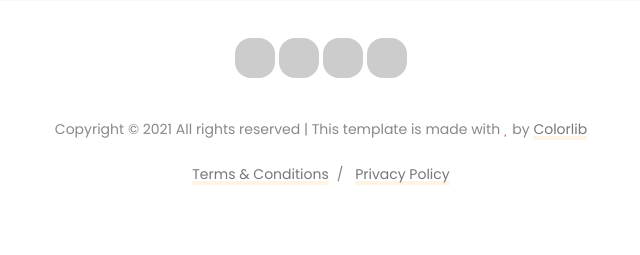
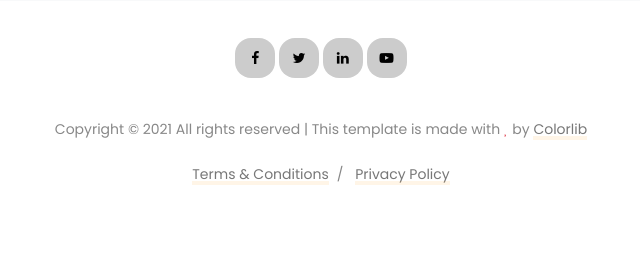
Before and after one commit to ashutoshPathakVibhu/Aces, a Django app: page / in a window 1280 px wide. Shown: the part 2563-2818 px from the top of the page, without its empty margins (319-959 px from the left). Run offline with Django 3.2, Linux system fonts and the light colour scheme; some libraries are stand-ins or nearby versions; some web fonts are replaced.

Commit message:
URL_Correction

```diff
--- a/TechBlog/templates/index.html
+++ b/TechBlog/templates/index.html
@@ -7,6 +7,8 @@
 	<meta charset="utf-8">
 	<meta name="viewport" content="width=device-width, initial-scale=1">
 	<link rel="preconnect" href="https://fonts.gstatic.com">
+	<link rel="stylesheet" href="https://stackpath.bootstrapcdn.com/bootstrap/4.3.1/css/bootstrap.min.css">
+	<link rel="stylesheet" href="https://cdnjs.cloudflare.com/ajax/libs/font-awesome/4.7.0/css/font-awesome.min.css">
 	<link href="https://fonts.googleapis.com/css2?family=Poppins:wght@400;700&display=swap" rel="stylesheet">
 	<link rel="stylesheet"
 		href="{% static 'A.fonts,,_icomoon,,_style.css+fonts,,_flaticon,,_font,,_flaticon.css+css,,_tiny-slider.css+css,,_glightbox.min.css+css,,_aos.css+css,,_style.css,Mcc.CgyIJPOVwv.css.pagespeed.cf.0oKNermVIz.css' %}" />
@@ -39,7 +41,7 @@
 						<div class="d-flex">
 							<ul class="list-unstyled social me-auto">
 								<li><a href="{% url 'home:loginbase' %}" class="button" style="font-weight: bold; font-size: medium; position: relative; right: 0.5cm;">LogIn</a></li>
-								<li><a href="#" class="button" style="font-weight: bold; font-size: medium; position: relative; right: 0.6cm;">SignUp</a></li>
+								<li><a href="{% url 'home:signup' %}" class="button" style="font-weight: bold; font-size: medium; position: relative; right: 0.6cm;">SignUp</a></li>
 
 							</ul>
 							<a href="#" class="burger ms-auto float-end site-menu-toggle js-menu-toggle d-inline-block"
@@ -902,10 +904,10 @@
 				<div class="col-lg-7 text-center">
 					<div class="widget">
 						<ul class="social list-unstyled">
-							<li><a href="#"><span class="icon-facebook"></span></a></li>
-							<li><a href="#"><span class="icon-twitter"></span></a></li>
-							<li><a href="#"><span class="icon-linkedin"></span></a></li>
-							<li><a href="#"><span class="icon-youtube-play"></span></a></li>
+							<li><a href="#"><span class="fa fa-facebook"></span></a></li>
+							<li><a href="#"><span class="fa fa-twitter"></span></a></li>
+							<li><a href="#"><span class="fa fa-linkedin"></span></a></li>
+							<li><a href="#"><span class="fa fa-youtube-play"></span></a></li>
 						</ul>
 					</div>
 					<div class="widget">
```
Also changed, not shown: TechBlog/templates/login.html (+7 -1 lines), TechBlog/templates/register.html (+8 -1 lines).
